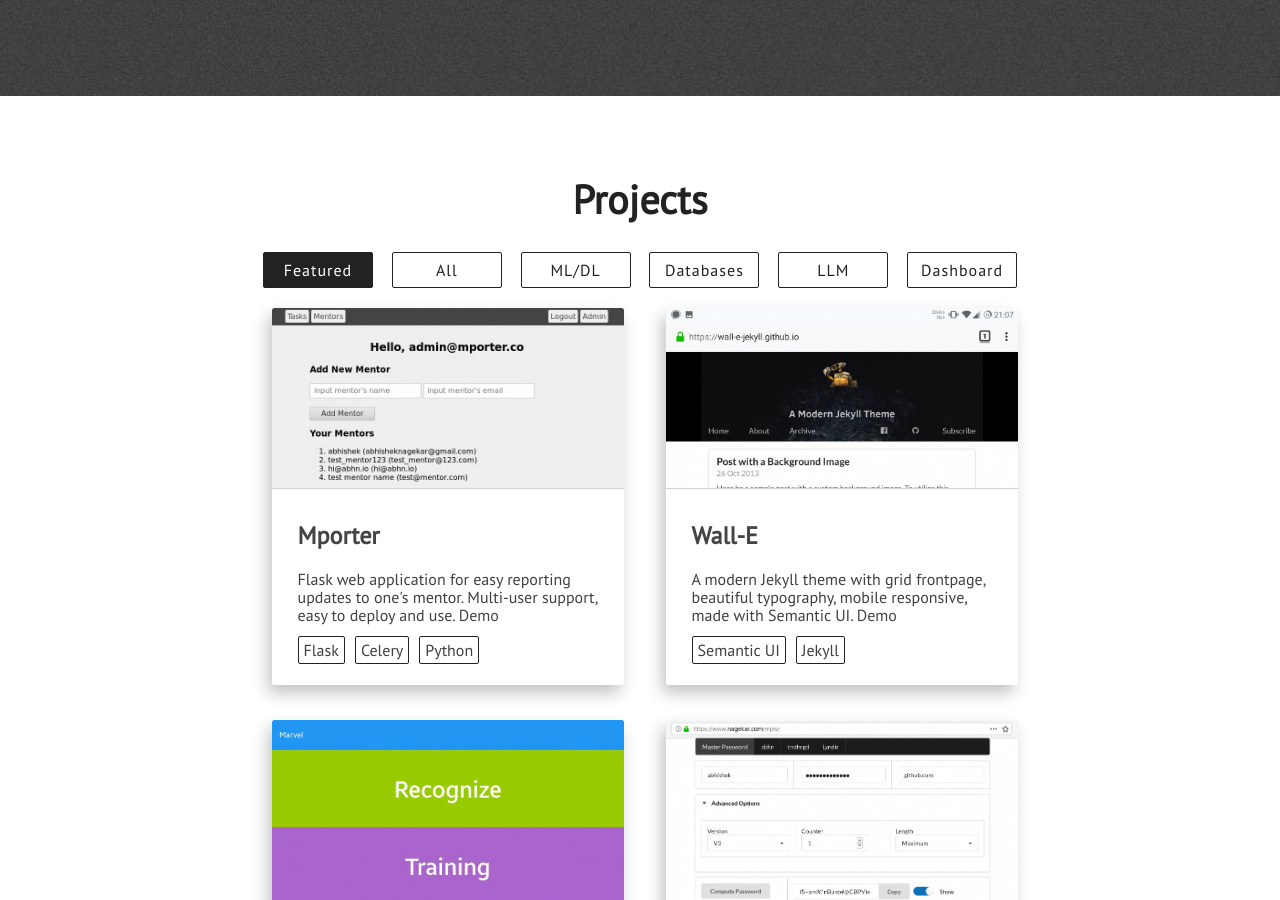
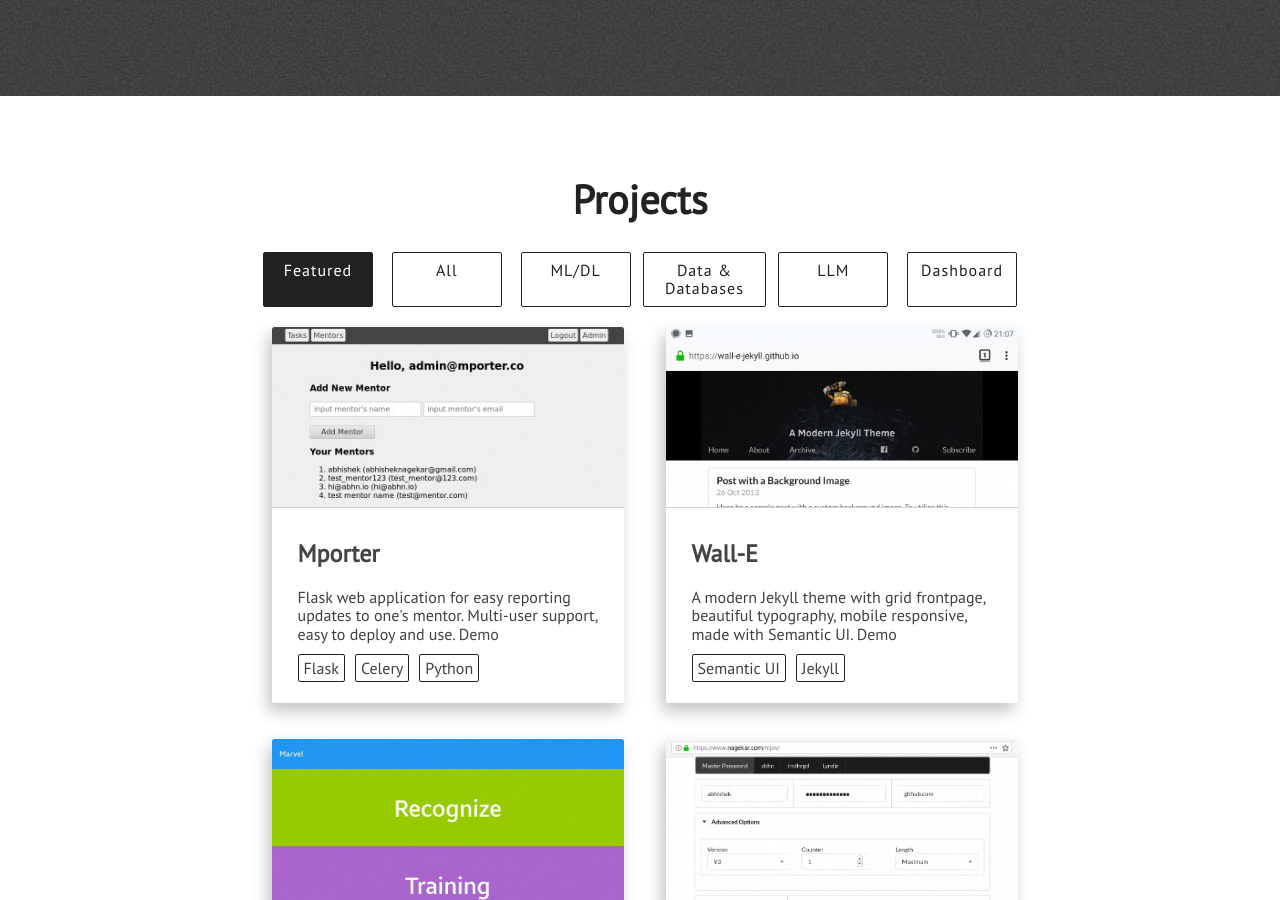
Before and after one commit to zenklinov/portfolio, a Jekyll site: the page built from index.html, in a window 1280 px wide and 900 px high, scrolled down 2804 px. Built offline with Jekyll 4.4.1, drawn with Linux system fonts in a browser that asks for light colours; nearby versions of some CDN libraries.

Commit message:
Update projects.html

```diff
--- a/_includes/projects.html
+++ b/_includes/projects.html
@@ -8,7 +8,7 @@
                     <a id="featured" class="semi-transparent-button with-border white-button" onclick="selected('featured')">Featured</a>
                     <a id="all" class="semi-transparent-button with-border white-button" onclick="selected('all')">All</a>
                     <a id="mldl" class="semi-transparent-button with-border white-button" onclick="selected('mldl')">ML/DL</a>
-                    <a id="databases" class="semi-transparent-button with-border white-button" onclick="selected('databases')">Databases</a>
+                    <a id="databases" class="semi-transparent-button with-border white-button" onclick="selected('databases')">Data & Databases</a>
                     <a id="llm" class="semi-transparent-button with-border white-button" onclick="selected('llm')">LLM</a>
                     <a id="dashboard" class="semi-transparent-button with-border white-button" onclick="selected('dashboard')">Dashboard</a>
 
```
